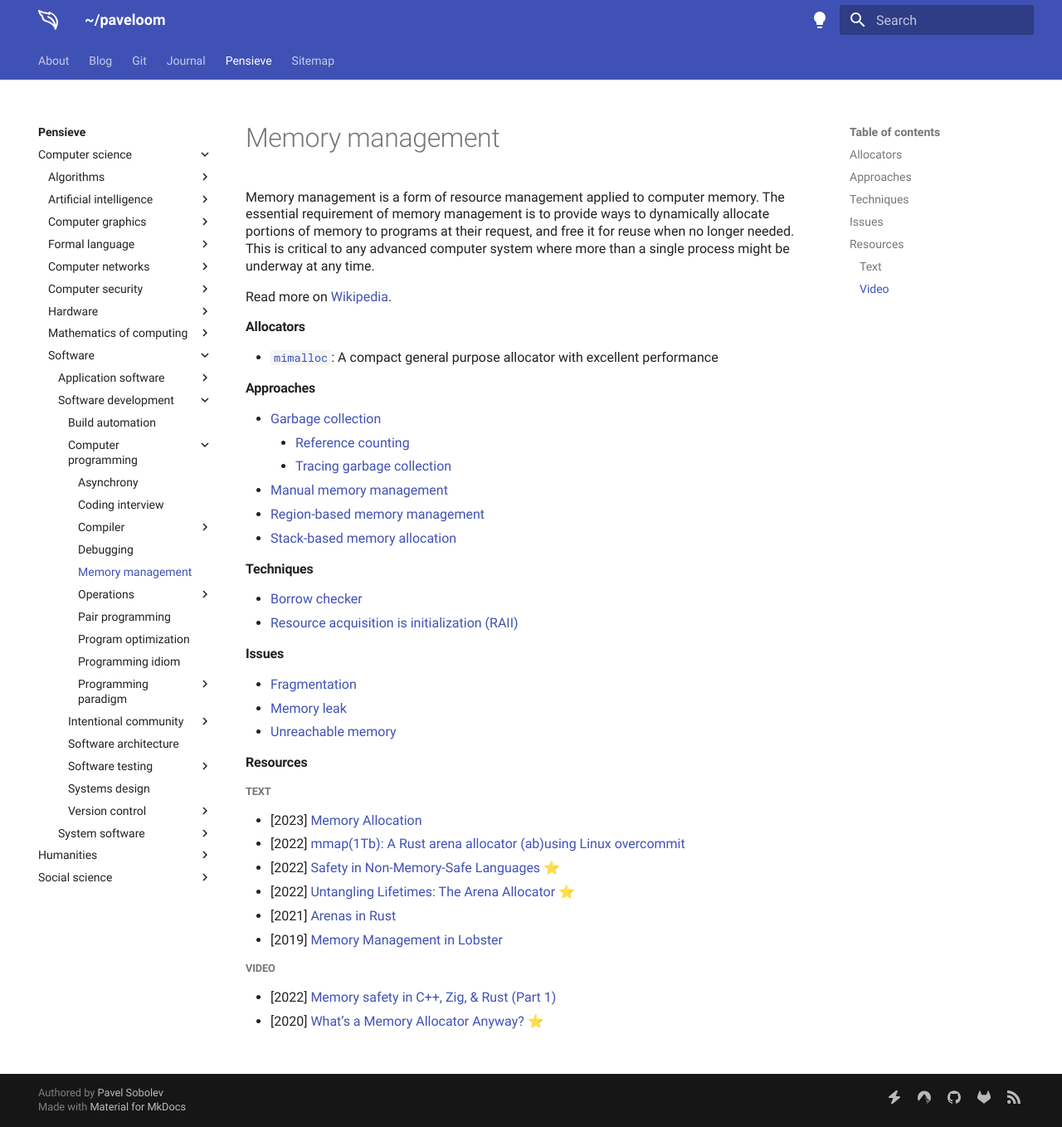
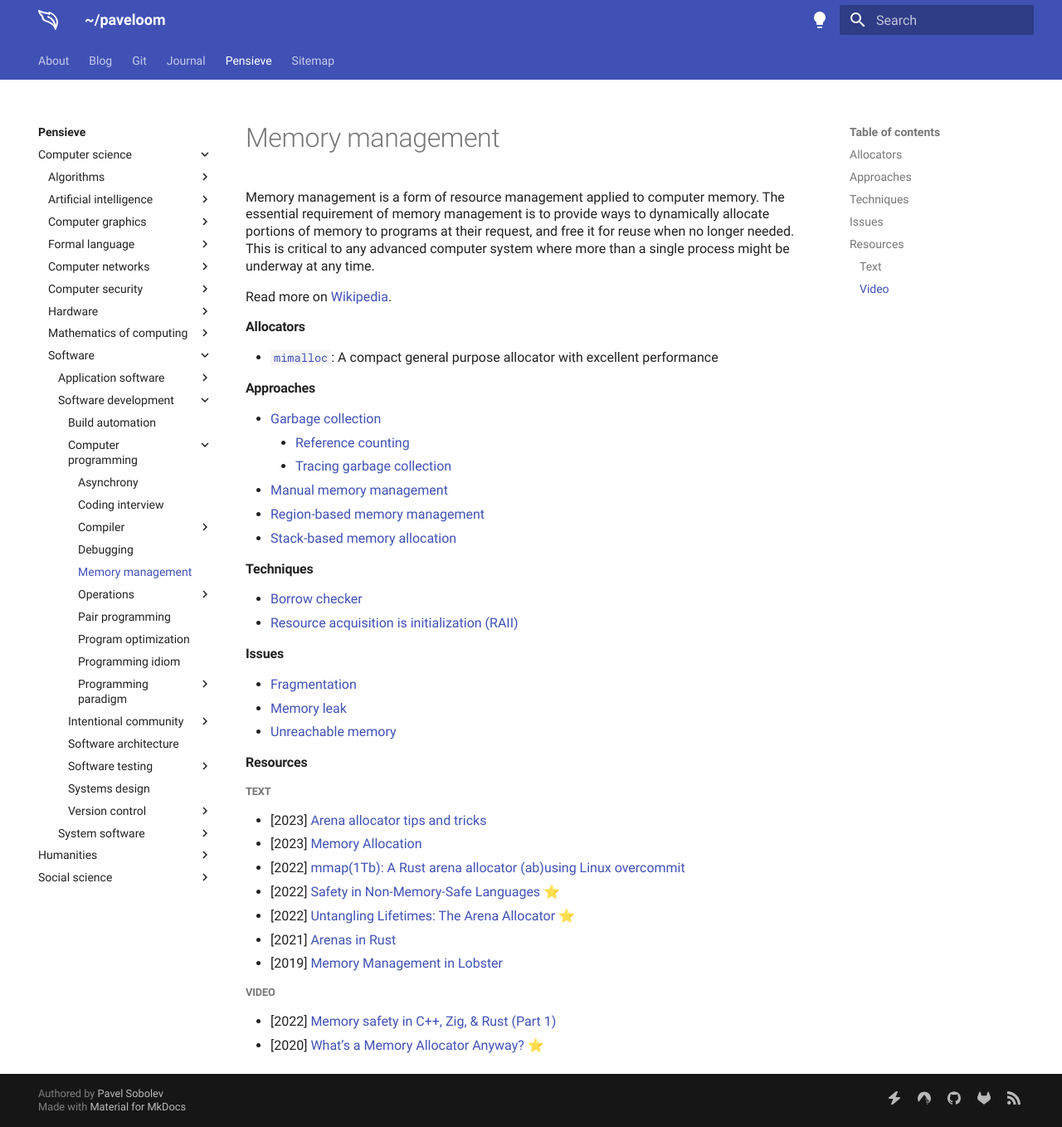
Before and after one commit to paveloom/paveloom.dev, an MkDocs documentation site: the page built from content/pensieve/memory-management.md, in a window 1280 px wide and 1358 px high. Shown: the whole window at 83% size. Built offline with MkDocs 1.6.1 and Material for MkDocs 9.7.7, drawn with Linux system fonts in a browser that asks for light colours.

Commit message:
Pensieve: update the Memory management page.

```diff
--- a/content/pensieve/memory-management.md
+++ b/content/pensieve/memory-management.md
@@ -27,6 +27,7 @@ Read more on [Wikipedia](https://en.wikipedia.org/wiki/Memory_management).
 #### Resources
 
 ##### Text
+- [2023] [Arena allocator tips and tricks](https://nullprogram.com/blog/2023/09/27)
 - [2023] [Memory Allocation](https://samwho.dev/memory-allocation)
 - [2022] [mmap(1Tb): A Rust arena allocator (ab)using Linux overcommit](https://vgel.me/posts/mmap-arena-alloc)
 - [2022] [Safety in Non-Memory-Safe Languages](https://verdagon.dev/blog/when-to-use-memory-safe-part-1) ⭐
```
